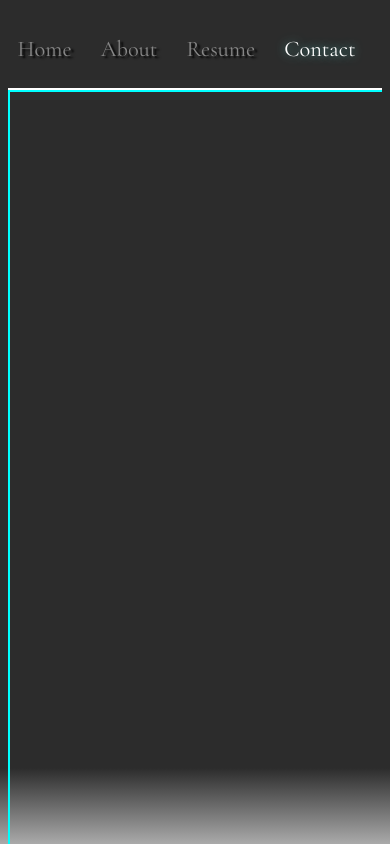
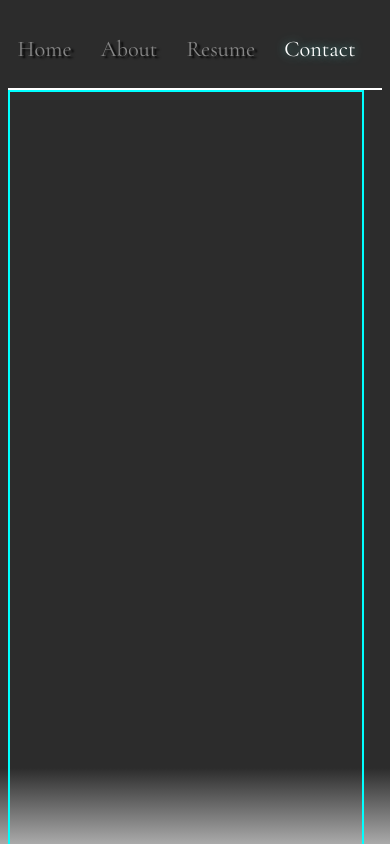
Before and after one commit to boydjc/DevSite, a plain HTML site: page index.html in a window 390 px wide. Both pictures are taken after a click on the link "Contact". Shown: the top 844 px of the page. Drawn offline with nearby package versions, Linux system fonts and the light colour scheme.

Commit message:
adjusted height and width of contact container for mobile

```diff
--- a/contactStyle.css
+++ b/contactStyle.css
@@ -31,8 +31,8 @@
 /* mobile site (tested on iPhone 10 screen) */
 @media screen and (max-width:768px) {
     #contactFormCont {
-        width: 25em;
-        height: 80em;
+        width: 22em;
+        height: 90em;
     }
 }
 
```
